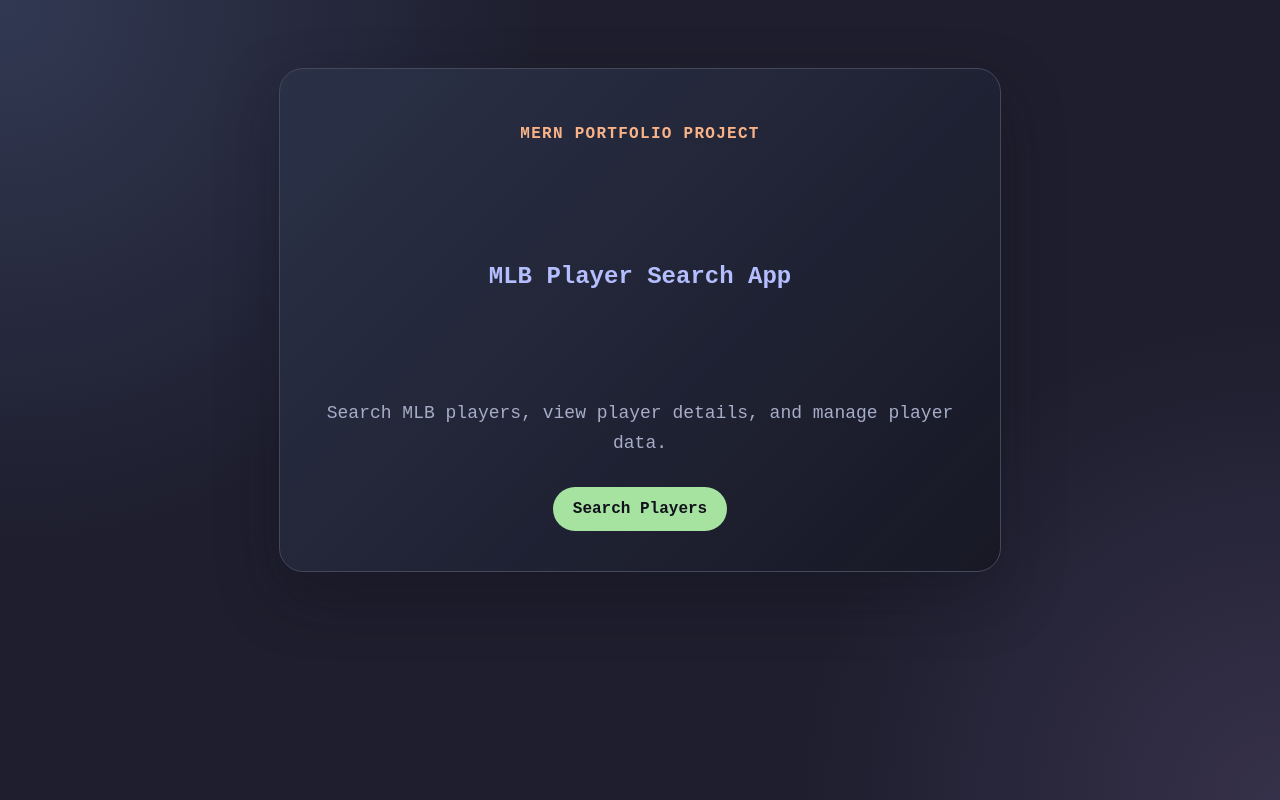
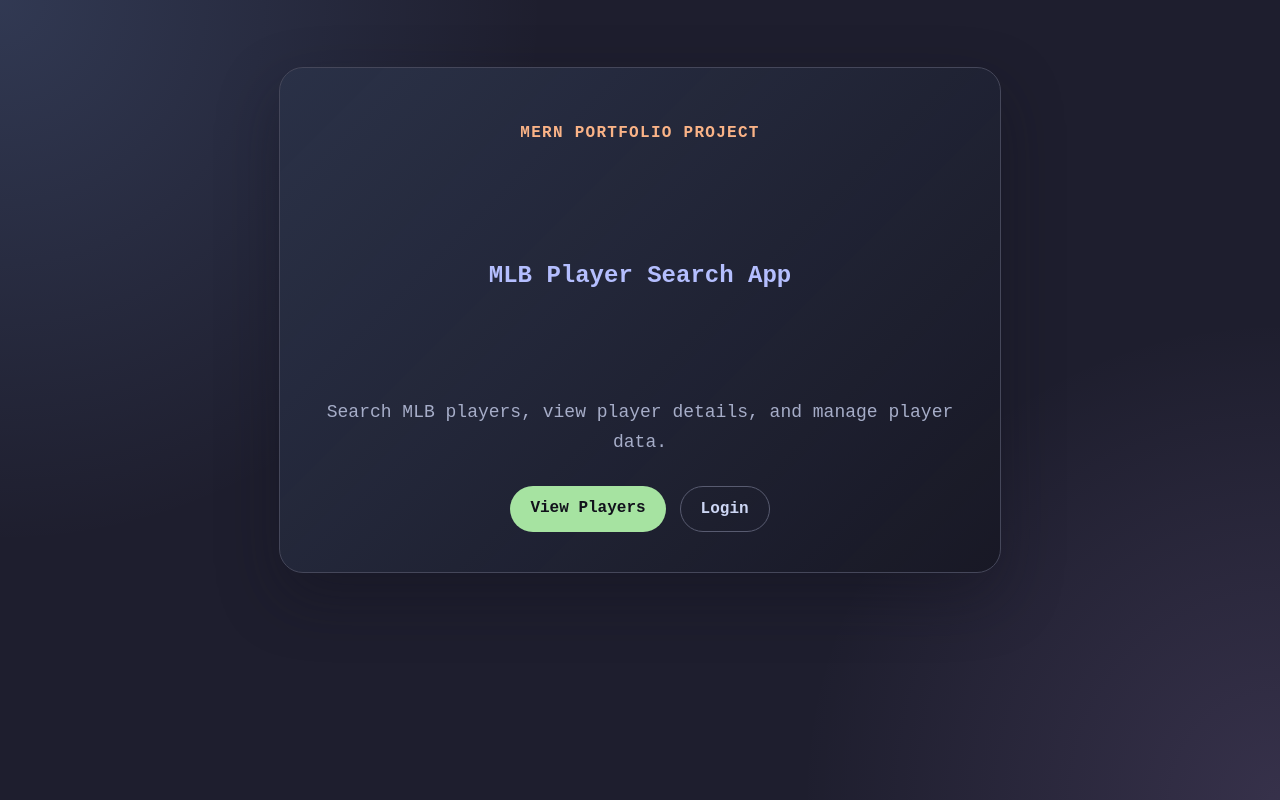
Before and after one commit to hikaru181069/mlb-app, a React app in the folder frontend/: page / in a window 1280 px wide. Built offline with nearby package versions, Linux system fonts and the light colour scheme; the HTML template or start-up script is replaced by a standard one.

Commit message:
Inprove authentication UI

```diff
--- a/frontend/src/App.css
+++ b/frontend/src/App.css
@@ -228,6 +228,13 @@
   max-width: 640px;
 }
 
+.home-actions {
+  display: flex;
+  flex-wrap: wrap;
+  gap: 14px;
+  justify-content: center;
+}
+
 .home-link {
   display: inline-block;
   color: var(--ctp-crust);
@@ -240,6 +247,18 @@
 
 .home-link:hover {
   background-color: var(--ctp-teal);
+}
+
+.home-link.secondary {
+  color: var(--ctp-text);
+  background-color: transparent;
+  border: 1px solid var(--ctp-surface2);
+}
+
+.home-link.secondary:hover {
+  color: var(--ctp-crust);
+  background-color: var(--ctp-blue);
+  border-color: var(--ctp-blue);
 }
 
 .add-player-link {
--- a/frontend/src/pages/AddPlayerPage.jsx
+++ b/frontend/src/pages/AddPlayerPage.jsx
@@ -11,6 +11,7 @@
   const [errorMessage, setErrorMessage] = useState("");
   const [loading, setLoading] = useState(false);
   const navigate = useNavigate();
+  const token = localStorage.getItem("token");
   const [formData, setFormData] = useState(initialPlayerFormData);
 
   const handleChange = (event) => {
@@ -24,8 +25,6 @@
     try {
       setLoading(true);
       setErrorMessage("");
-
-      const token = localStorage.getItem("token");
 
       const response = await fetch("http://localhost:5001/api/players", {
         method: "POST",
@@ -47,6 +46,18 @@
       setLoading(false);
     }
   };
+
+  if (!token) {
+    return (
+      <div className="app">
+        <p className="error-message">Please login to add a player.</p>
+
+        <Link className="back-link" to="/login">
+          Go to Login
+        </Link>
+      </div>
+    );
+  }
 
   return (
     <div className="app">
--- a/frontend/src/pages/EditPlayerPage.jsx
+++ b/frontend/src/pages/EditPlayerPage.jsx
@@ -13,6 +13,7 @@
   const [errorMessage, setErrorMessage] = useState("");
   const [loading, setLoading] = useState(false);
   const [formData, setFormData] = useState(initialPlayerFormData);
+  const token = localStorage.getItem("token");
 
   useEffect(() => {
     const fetchPlayer = async () => {
@@ -72,6 +73,7 @@
         method: "PUT",
         headers: {
           "Content-Type": "application/json",
+          Authorization: `Bearer ${token}`,
         },
         body: JSON.stringify(createPlayerRequestBody(formData)),
       });
@@ -88,6 +90,18 @@
       setLoading(false);
     }
   };
+
+  if (!token) {
+    return (
+      <div className="app">
+        <p className="error-message">Please login to edit a player.</p>
+
+        <Link className="back-link" to="/login">
+          Go to Login
+        </Link>
+      </div>
+    );
+  }
 
   if (loading) {
     return (
--- a/frontend/src/pages/HomePage.jsx
+++ b/frontend/src/pages/HomePage.jsx
@@ -9,9 +9,16 @@
         <p className="home-description">
           Search MLB players, view player details, and manage player data.
         </p>
-        <Link className="home-link" to="/players">
-          Search Players
-        </Link>
+
+        <div className="home-actions">
+          <Link className="home-link" to="/players">
+            View Players
+          </Link>
+
+          <Link className="home-link secondary" to="/login">
+            Login
+          </Link>
+        </div>
       </section>
     </div>
   );
--- a/frontend/src/pages/LoginPage.jsx
+++ b/frontend/src/pages/LoginPage.jsx
@@ -1,11 +1,13 @@
 import { useState } from "react";
-import { Link } from "react-router-dom";
+import { Link, useNavigate } from "react-router-dom";
 
 function LoginPage() {
   const [email, setEmail] = useState("");
   const [password, setPassword] = useState("");
   const [errorMessage, setErrorMessage] = useState("");
   const [successMessage, setSuccessMessage] = useState("");
+
+  const navigate = useNavigate();
 
   const handleSubmit = async (event) => {
     event.preventDefault();
@@ -33,6 +35,7 @@
       localStorage.setItem("token", data.token);
       setErrorMessage("");
       setSuccessMessage("Login successful.");
+      navigate("/players");
     } catch (error) {
       console.error("Login error:", error);
       setSuccessMessage("");
--- a/frontend/src/pages/PlayerDetailPage.jsx
+++ b/frontend/src/pages/PlayerDetailPage.jsx
@@ -8,6 +8,8 @@
   const [player, setPlayer] = useState(null);
   const [errorMessage, setErrorMessage] = useState("");
   const [loading, setLoading] = useState(false);
+
+  const token = localStorage.getItem("token");
 
   useEffect(() => {
     const fetchPlayer = async () => {
@@ -40,8 +42,13 @@
       return;
     }
     try {
+      const token = localStorage.getItem("token");
+
       const response = await fetch(`http://localhost:5001/api/players/${id}`, {
         method: "DELETE",
+        headers: {
+          Authorization: `Bearer ${token}`,
+        },
       });
 
       const data = await response.json();
@@ -84,13 +91,22 @@
       <Link className="back-link" to="/players">
         Back to players
       </Link>
-      <Link className="edit-link" to={`/players/${id}/edit`}>
-        Edit Player
-      </Link>
 
-      <button className="delete-button" type="button" onClick={handleDelete}>
-        Delete Player
-      </button>
+      {token && (
+        <>
+          <Link className="edit-link" to={`/players/${id}/edit`}>
+            Edit Player
+          </Link>
+
+          <button
+            className="delete-button"
+            type="button"
+            onClick={handleDelete}
+          >
+            Delete Player
+          </button>
+        </>
+      )}
 
       <div className="player-detail">
         {player.image && (
--- a/frontend/src/pages/PlayersPage.jsx
+++ b/frontend/src/pages/PlayersPage.jsx
@@ -13,6 +13,8 @@
   const [teamFilter, setTeamFilter] = useState("All");
   const [positionFilter, setPositionFilter] = useState("All");
   const [typeFilter, setTypeFilter] = useState("All");
+
+  const token = localStorage.getItem("token");
 
   useEffect(() => {
     const fetchPlayers = async () => {
@@ -99,6 +101,11 @@
     setPositionFilter("All");
   };
 
+  const handleLogout = () => {
+    localStorage.removeItem("token");
+    window.location.reload();
+  };
+
   return (
     <div className="app">
       <Link className="back-link" to="/">
@@ -107,9 +114,27 @@
 
       <h1>MLB Player Search App</h1>
       <p className="description">Search by player name, team, or position</p>
-      <Link className="add-player-link" to="/players/new">
-        Add Player
-      </Link>
+
+      {token ? (
+        <>
+          <Link className="add-player-link" to="/players/new">
+            Add Player
+          </Link>
+
+          <button
+            className="logout-button"
+            type="button"
+            onClick={handleLogout}
+          >
+            Logout
+          </button>
+        </>
+      ) : (
+        <Link className="add-player-link" to="/login">
+          Login
+        </Link>
+      )}
+
       <SearchInput searchText={searchText} setSearchText={setSearchText} />
 
       <FilterControls
```
